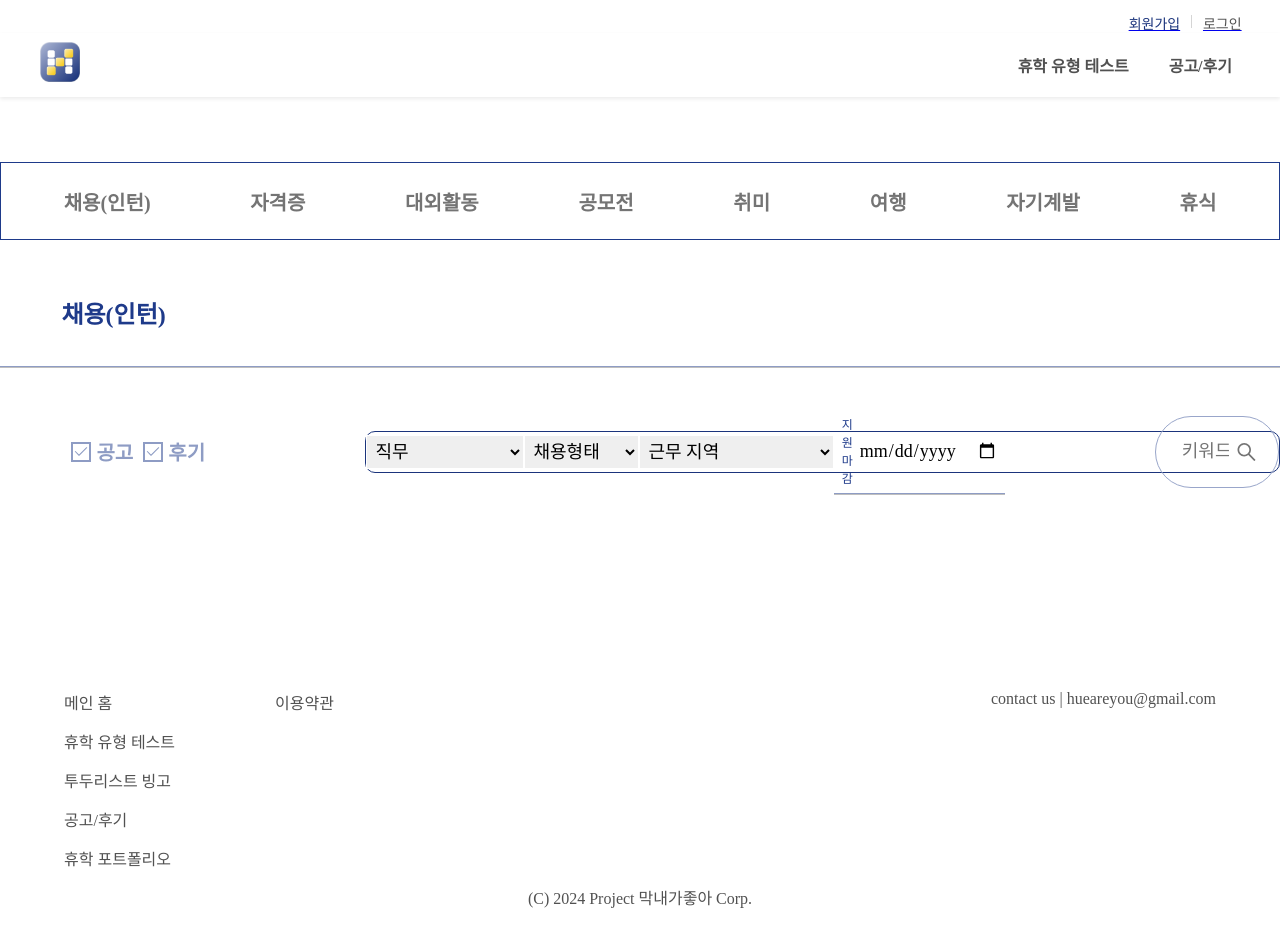
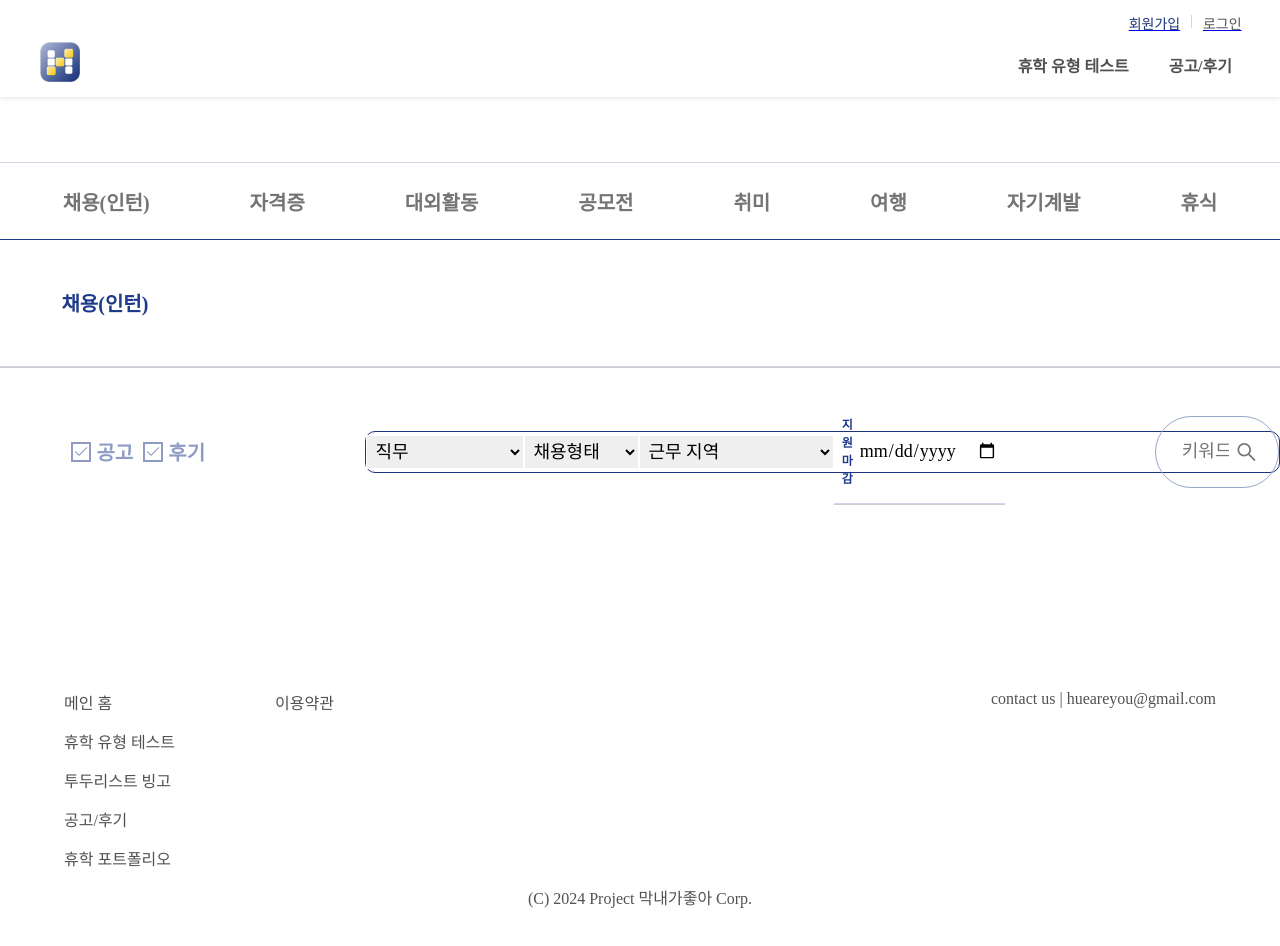
Before and after one commit to Youth-is-the-best/Youth-Client, a React (Create React App) app: page /notification in a window 1280 px wide. Shown: the top 946 px of the page. Built offline with nearby package versions, Linux system fonts and the light colour scheme; a web font is replaced by a local one.

Commit message:
Fix: 새로고침 문제 수정

```diff
--- a/src/pages/notification/Noti.jsx
+++ b/src/pages/notification/Noti.jsx
@@ -499,14 +499,16 @@ const Line = styled.div`
   display: flex;
   flex-direction: row;
   align-items: center;
-  height: 80px;
-  border-bottom: 0.2px solid rgba(30, 58, 138, 0.5);
+  height: 100px;
+  border-bottom: 0.2px solid rgba(30, 58, 138, 0.2);
   padding: 1%;
   padding-left: 4.8%;
-  font-size: 24px;
+  font-size: 20px;
+  font-weight: 700;
   color: rgba(30, 58, 138, 1);
-  box-shadow: 0px 1px 0px 0px rgba(0, 0, 0, 0.25);
+  box-shadow: 0px 1px 0px 0px rgba(0, 0, 0, 0.2);
 `;
+
 const Bar = styled.div`
   display: flex;
   flex-direction: row;
@@ -559,11 +561,11 @@ const NavigationBar = styled.div`
   flex-direction: row;
   justify-content: space-around;
   align-items: center;
-  margin-bottom: 20px;
   height: 50px;
   padding: 1%;
   margin-top: 2%;
-  border: 0.2px solid rgba(30, 58, 138, 1);
+  border-top: 0.2px solid rgba(30, 58, 138, 0.2);
+  border-bottom: 0.2px solid rgba(30, 58, 138, 1);
 `;
 const Navigation = styled(Link)`
   font-size: 20px;
@@ -588,10 +590,10 @@ const CheckDom = styled.div`
   gap: 10px;
 `;
 const Check = styled.div`
-color : rgba(142, 156, 196, 1);
- display: flex;
- align-items: center;
- cursor: pointer;
+  color : rgba(142, 156, 196, 1);
+  display: flex;
+  align-items: center;
+  cursor: pointer;
 `;
 const CheckBox = styled.div`
   width: 16px;
```
Also changed, not shown: 1 other file (tests, documents, lock files or other folders).
